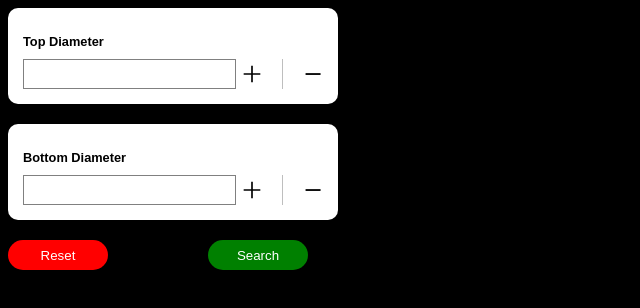
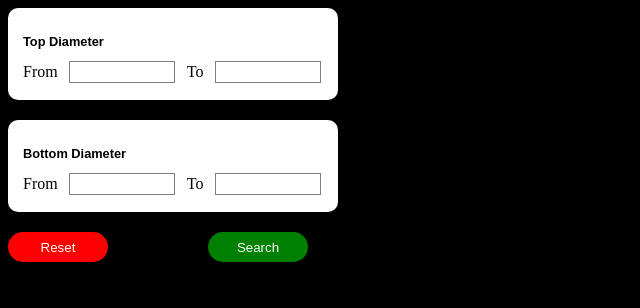
Before and after one commit to vimal-ram-k/titan, a React (Vite) app: page / in a window 1280 px wide. Shown: the top 308 px of the page, without its empty margins (0-640 px from the left). Built offline with nearby package versions, Linux system fonts and the light colour scheme.

Commit message:
Add input range feature

```diff
--- a/src/App.tsx
+++ b/src/App.tsx
@@ -1,21 +1,53 @@
 import { Button, InputSection } from "./components/Button/Button";
 import "./App.css";
 import { useState } from "react";
-import { action } from "./action/action";
+import { getRangeValues } from "./action/action";
 import { Card } from "./components/Card/Card";
 
+type Range = {
+  from: number;
+  to: number;
+};
+
+type Arg = {
+  value: "topD-From" | "topD-To" | "BotD-From" | "BotD-To";
+};
+
 function App() {
-  const [topD, setTopD] = useState<number>(0);
-  const [bottomD, setBottomD] = useState<number>(0);
+  const [topD, setTopD] = useState<Range | null>(null);
+  const [bottomD, setBottomD] = useState<Range | null>(null);
   const [list, setList] = useState<[]>([]);
   const [error, isError] = useState<boolean>(false);
 
-  const handleTopD = (newValue: number): void => {
-    setTopD(newValue);
-  };
+  const handleD = (newValue: Range, arg: Arg): void => {
+    if (arg.value === "topD-From") {
+      setTopD(() => ({
+        from: newValue.from,
+        to: newValue.from,
+      }));
+    }
 
-  const handleBottomD = (newValue: number): void => {
-    setBottomD(newValue);
+    if (arg.value === "topD-To") {
+      alert(newValue.to);
+      setTopD((prev) => ({
+        from: prev?.from ?? newValue.from,
+        to: newValue.to,
+      }));
+    }
+
+    if (arg.value === "BotD-From") {
+      setBottomD(() => ({
+        from: newValue.from,
+        to: newValue.from,
+      }));
+    }
+
+    if (arg.value === "BotD-To") {
+      setBottomD((prev) => ({
+        from: prev?.from ?? newValue.from,
+        to: newValue.to,
+      }));
+    }
   };
 
   const handleReset = () => {
@@ -24,7 +56,8 @@ function App() {
 
   const fetchData = () => {
     console.log(topD, bottomD);
-    const data = action(topD, bottomD);
+    if (topD && bottomD) {
+      const data = getRangeValues({ topD, bottomD });
       if (!data) {
         console.log("data", data);
         isError(true);
@@ -33,18 +66,16 @@ function App() {
         setList(data);
         console.log(list);
       }
+    }
   };
 
   return (
     <div className="app">
       <section className="btn-colletion">
-        <InputSection
-          name={"Top Diameter"}
-          onCallback={handleTopD}
-        ></InputSection>
+        <InputSection name={"Top Diameter"} onCallback={handleD}></InputSection>
         <InputSection
           name={"Bottom Diameter"}
-          onCallback={handleBottomD}
+          onCallback={handleD}
         ></InputSection>
 
         <section className="footer">
--- a/src/action/action.js
+++ /dev/null
@@ -1,8 +0,0 @@
-import data from "../data/data";
-
-export const action = (topD, bottomD) => {
-  if (!data[`${topD}-${bottomD}`]) {
-    return null;
-  }
-  return data[`${topD}-${bottomD}`];
-};
--- /dev/null
+++ b/src/action/action.ts
@@ -0,0 +1,25 @@
+import {topDiameter , bottomDiameter , Models} from "../data/data";
+import { RangeProps } from "./types";
+// export const action = (topD  : number , bottomD : number) => {
+//   if (!data[`${topD}-${bottomD}`]) {
+//     return null;
+//   }
+//   return data[`${topD}-${bottomD}`];
+// };
+
+
+
+
+export const getRangeValues = (props : RangeProps) => {
+
+  const result = [];
+  for(let  i = 0 ; i < topDiameter.length ; i++){
+    if(topDiameter[i] >= props.topD.from && topDiameter[i] <= props.topD.to ){
+      if(bottomDiameter[i] >= props.bottomD.from && bottomDiameter[i] <= props.bottomD.to){
+      result.push(Models[i])
+      }
+    }
+  }
+  return result;
+
+}
--- /dev/null
+++ b/src/action/types.ts
@@ -0,0 +1,13 @@
+
+export type RangeProps = {
+    topD:{
+
+        from: number,
+        to: number,
+    },
+    bottomD : {
+
+        from: number,
+        to: number,
+    }
+};
--- a/src/components/Button/Button.css
+++ b/src/components/Button/Button.css
@@ -2,7 +2,7 @@
   padding: 15px;
   border-radius: 10px;
   background-color: white;
-  width: 90dvw;
+  width: min(100dvh, 400px);
   margin: 0 auto;
 }
 
@@ -14,6 +14,7 @@
 .btn-in {
   display: flex;
   flex-direction: row;
+  align-items: center;
   justify-content: space-between;
   width: inherit;
 }
@@ -30,6 +31,8 @@
 }
 
 .btn-input {
+  width: min(30dvw, 100px);
+  margin: 2px;
   border: none;
   font-size: 1rem;
   border: 0.5px solid gray;
--- a/src/components/Button/Button.tsx
+++ b/src/components/Button/Button.tsx
@@ -1,53 +1,91 @@
 import "../Button/Button.css";
-import plus from "../../assets/plus.svg";
-import minus from "../../assets/minus.png";
-import line from "../../assets/Line.svg";
+// import plus from "../../assets/plus.svg";
+// import minus from "../../assets/minus.png";
+// import line from "../../assets/Line.svg";
 import React, { useState } from "react";
+
+type Range = {
+  from: number;
+  to: number;
+};
+
+type Arg = {
+  value: "topD-From" | "topD-To" | "BotD-From" | "BotD-To";
+};
 
 type buttonProps = {
   name: string;
-  onCallback: (newValue: number) => void;
+  onCallback: (newValue: Range, arg: Arg) => void;
 };
 export const InputSection = (props: buttonProps) => {
   const [number, setNumber] = useState<number | "">("");
-  const [error, isError] = useState<boolean>(false);
-  const handleIncrement = () => {
-    isError(false);
-    if (number) {
-      const newValue = number + 1;
-      setNumber(newValue);
-      props.onCallback(newValue);
-    }
-  };
+  const [toNumber, setToNumber] = useState<number | "">("");
 
-  const handleDecrement = () => {
-    if (number) {
-      if (number - 1 > 0) {
-        isError(false);
-        const newValue = number - 1;
-        setNumber(newValue);
-        props.onCallback(newValue);
-      } else {
-        isError(true);
-      }
-    }
-  };
+  // const [error, isError] = useState<boolean>(false);
+  // const handleIncrement = () => {
+  //   isError(false);
+  //   if (number) {
+  //     const newValue = number + 1;
+  //     setNumber(newValue);
+  //     props.onCallback(newValue);
+  //   }
+  // };
+
+  // const handleDecrement = () => {
+  //   if (number) {
+  //     if (number - 1 > 0) {
+  //       isError(false);
+  //       const newValue = number - 1;
+  //       setNumber(newValue);
+  //       props.onCallback(newValue);
+  //     } else {
+  //       isError(true);
+  //     }
+  //   }
+  // };
 
   return (
     <div className="btn">
       <h1 className="btn-name">{props.name}</h1>
 
       <section className="btn-in">
+        <label htmlFor="btn-input">From</label>
         <input
           type="number"
+
           className="btn-input"
           value={number}
           onChange={(e: React.ChangeEvent<HTMLInputElement>) => {
             setNumber(Number(e.target.value));
-            props.onCallback(Number(e.target.value));
+            props.onCallback(
+              { from: Number(e.target.value), to: 0 },
+              {
+                value:
+                  `${props.name}` === "Top Diameter"
+                    ? "topD-From"
+                    : "BotD-From",
+              }
+            );
           }}
         />
-        <section className="btn-input-right">
+
+        <label htmlFor="btn-input">To</label>
+        <input
+          type="number"
+          className="btn-input"
+          value={toNumber}
+          onChange={(e: React.ChangeEvent<HTMLInputElement>) => {
+            setToNumber(Number(e.target.value));
+            props.onCallback(
+              { from: 0, to: Number(e.target.value) },
+              {
+                value:
+                  `${props.name}` === "Top Diameter" ? "topD-To" : "BotD-To",
+              }
+            );
+          }}
+        />
+        {/* <section className="btn-input-right">
           <img
             src={plus}
             className="btn-in-icon plus"
@@ -61,9 +99,9 @@ export const InputSection = (props: buttonProps) => {
             alt=""
             onClick={handleDecrement}
           />
-        </section>
+        </section> */}
       </section>
-      {error && <p className="btn-error">Value shouldn't go less than 0</p>}
+      {/* {error && <p className="btn-error">Value shouldn't go less than 0</p>} */}
     </div>
   );
 };
--- a/src/data/data.js
+++ b/src/data/data.js
@@ -1,11 +1,13 @@
 const topDiameter = [
   41, 36, 42, 40, 36, 42, 44, 41, 30, 40, 40, 26, 39, 50, 36, 41, 41, 45, 30,
-  39,
+  39, 41, 41.2, 41.6, 41.5, 41.9, 41.2, 27.2, 26.5, 27.6, 27.3, 26.1, 25.5, 28,
+  30, 40, 40, 26, 39, 50, 36, 41, 41, 45, 30, 39,
 ];
 
 const bottomDiameter = [
   36, 34, 41, 39, 30, 40, 42, 40, 26, 39, 39, 24, 39, 50, 34, 36, 36, 43, 30,
-  25,
+  25, 36, 36.2, 36.7, 36.6, 36.4, 36.5, 24.5, 24.1, 24.3, 25.5, 24.7, 24.2, 40,
+  26, 39, 39, 24, 39, 50, 34, 36, 36, 43, 30, 25,
 ];
 
 const Models = [
@@ -29,22 +31,56 @@ const Models = [
   "1824WAA00/IND",
   "1823SAB00/IND",
   "1585SAE00/IND",
+  "3240SAA00/IND",
+  "3240SAA00/IND",
+  "2648NAE32/IND",
+  "8060YAE00/IND",
+  "1163YAE00/IND",
+  "1733KSA00/IND",
+  "3287KCE00/IND",
+  "3287QCD31/IND",
+  "9151YAC00/IND",
+  "9264YED00/IND",
+  "2648NAE32/IND",
+  "2648WAA00/IND",
+  "1733KSA00/IND",
+  "7133YAA00/IND",
+  "6265SAA00/IND",
+  "6265NAA00/IND",
+  "6216WAA00/IND",
+  "8060YAE00/IND",
+  "2598YAB00/IND",
+  "3299KSJ00/IND",
+  "1163YAE00/IND",
+  "1825YAA00/IND",
+  "1824WAA00/IND",
+  "1823SAB00/IND",
+  "1585SAE00/IND",
 ];
 
-const Data = {};
+const reArrangeTopDValuesToAcedentingOrder = (topD, botD, models) => {
+  for (let i = 1; i < topD.length; i++) {
+    for (let j = 0; j < i; j++) {
+      if (topD[j] > topD[i]) {
+        let topDtemp = topD[i];
+        let botDtemp = botD[i];
+        let modelTemp = models[i];
 
-const mergeData = (topD, bottomD, models) => {
-  for (let i = 0; i < models.length; i++) {
-    if (!Data[`${topD[i]}-${bottomD[i]}`]) {
-      Data[`${topD[i]}-${bottomD[i]}`] = [models[i]];
-    } else {
-      Data[`${topD[i]}-${bottomD[i]}`] = [
-        ...Data[`${topD[i]}-${bottomD[i]}`],
-        models[i],
-      ];
+        topD[i] = topD[j];
+        botD[i] = botD[j];
+        models[i] = models[j];
+
+        topD[j] = topDtemp;
+        botD[j] = botDtemp;
+        models[j] = modelTemp;
+      }
     }
   }
+  console.log(topD);
+  console.log(botD);
+  console.log(models);
 };
 
-mergeData(topDiameter, bottomDiameter, Models);
-export default Data;
+reArrangeTopDValuesToAcedentingOrder(topDiameter, bottomDiameter, Models);
+
+export { topDiameter, bottomDiameter, Models };
```
Also changed, not shown: 2 other files (tests, documents, lock files or other folders). Lines whose indentation alone changed are shown as unchanged.
